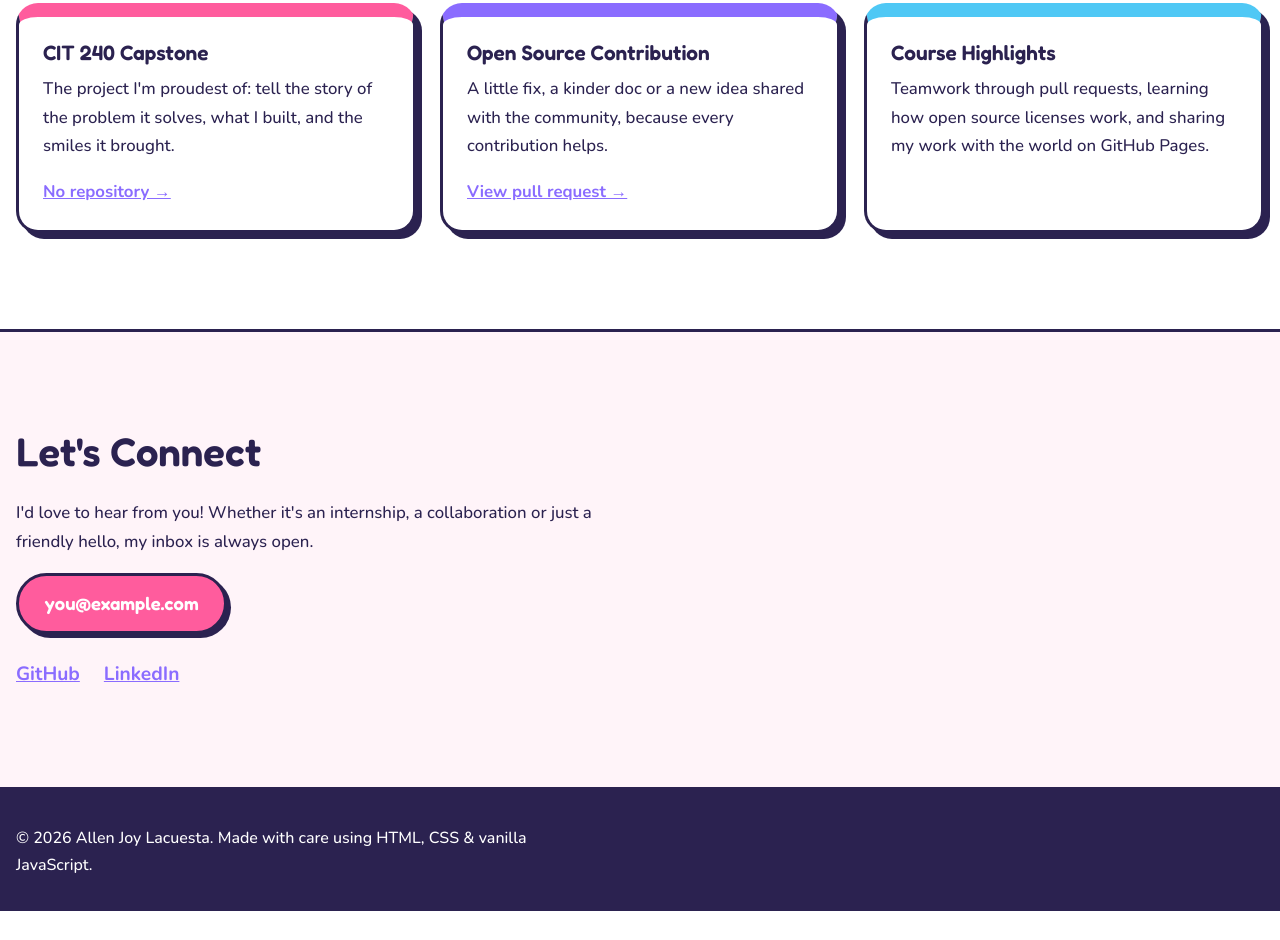
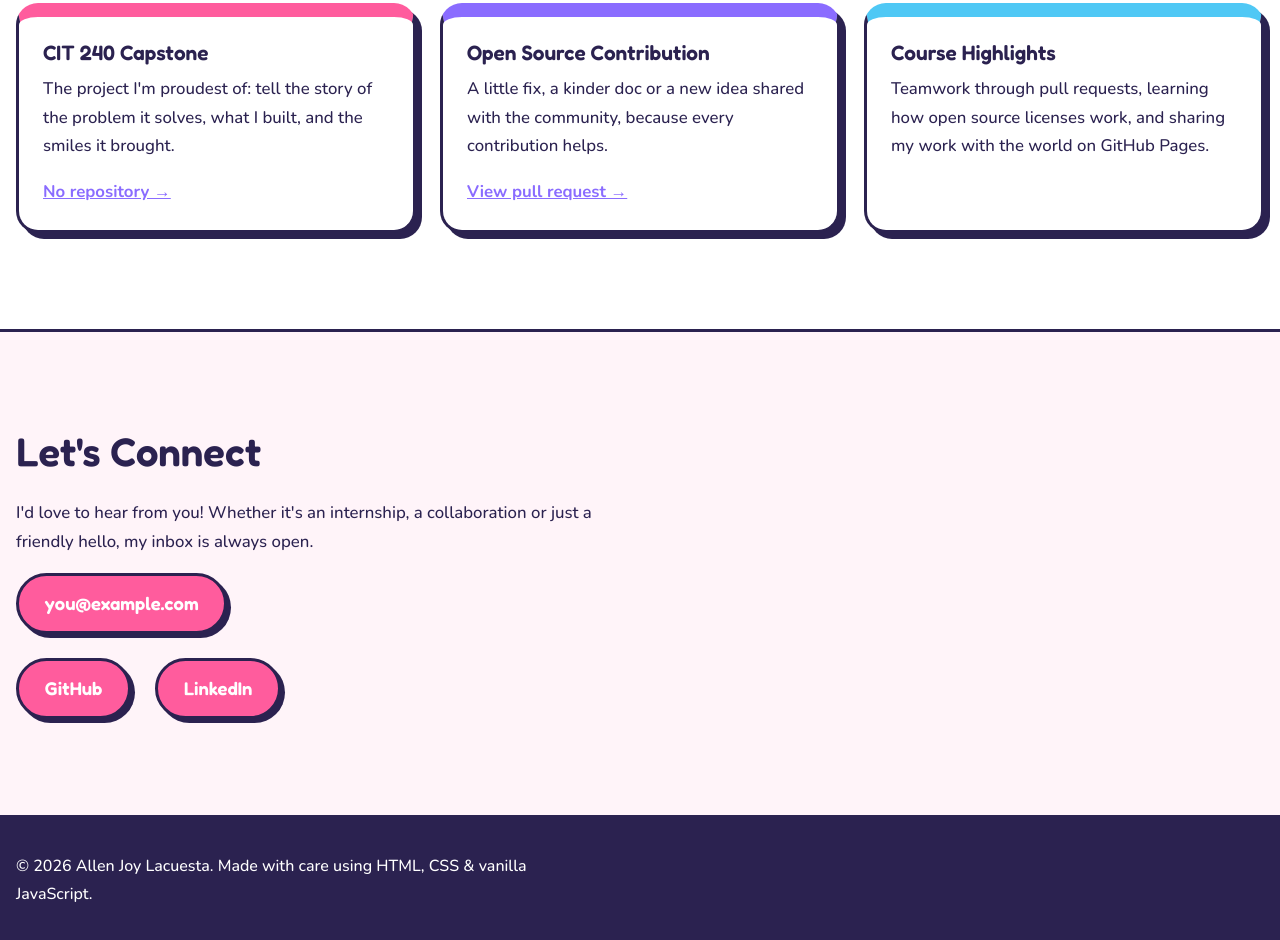
Before and after one commit to allenjoylacuesta7/Portfolio, a plain HTML site: page index.html in a window 1280 px wide. Shown: the part 2368-3308 px from the top of the page. Before the commit the page ends 3279 px from the top, so only its background shows below. Drawn offline with nearby package versions, Linux system fonts and the light colour scheme.

Commit message:
Update contact links in index.html

```diff
--- a/index.html
+++ b/index.html
@@ -181,8 +181,8 @@
         <p>I'd love to hear from you! Whether it's an internship, a collaboration or just a friendly hello, my inbox is always open.</p>
         <p><a class="btn btn-primary" href="mailto:allenjoy.lacuesta.wvsu.edu.ph">you@example.com</a></p>
         <ul class="socials">
-          <li><a href="https://github.com/your-username" target="_blank" rel="noopener noreferrer">GitHub</a></li>
-          <li><a href="https://www.linkedin.com/in/allenjoy-lacuesta-09a190452?utm_source=share_via&amp;utm_content=profile&amp;utm_medium=member_android" target="_blank" rel="noopener noreferrer">LinkedIn</a></li>
+          <li><a class="btn btn-primary" href="mailto:allenjoy.lacuesta.wvsu.edu.ph">GitHub</a></li>
+          <li><a class="btn btn-primary" href="https://www.linkedin.com/in/allenjoy-lacuesta-09a190452?utm_source=share_via&amp;utm_content=profile&amp;utm_medium=member_android" target="_blank" rel="noopener noreferrer">LinkedIn</a></li>
         </ul>
       </div>
     </section>
```
